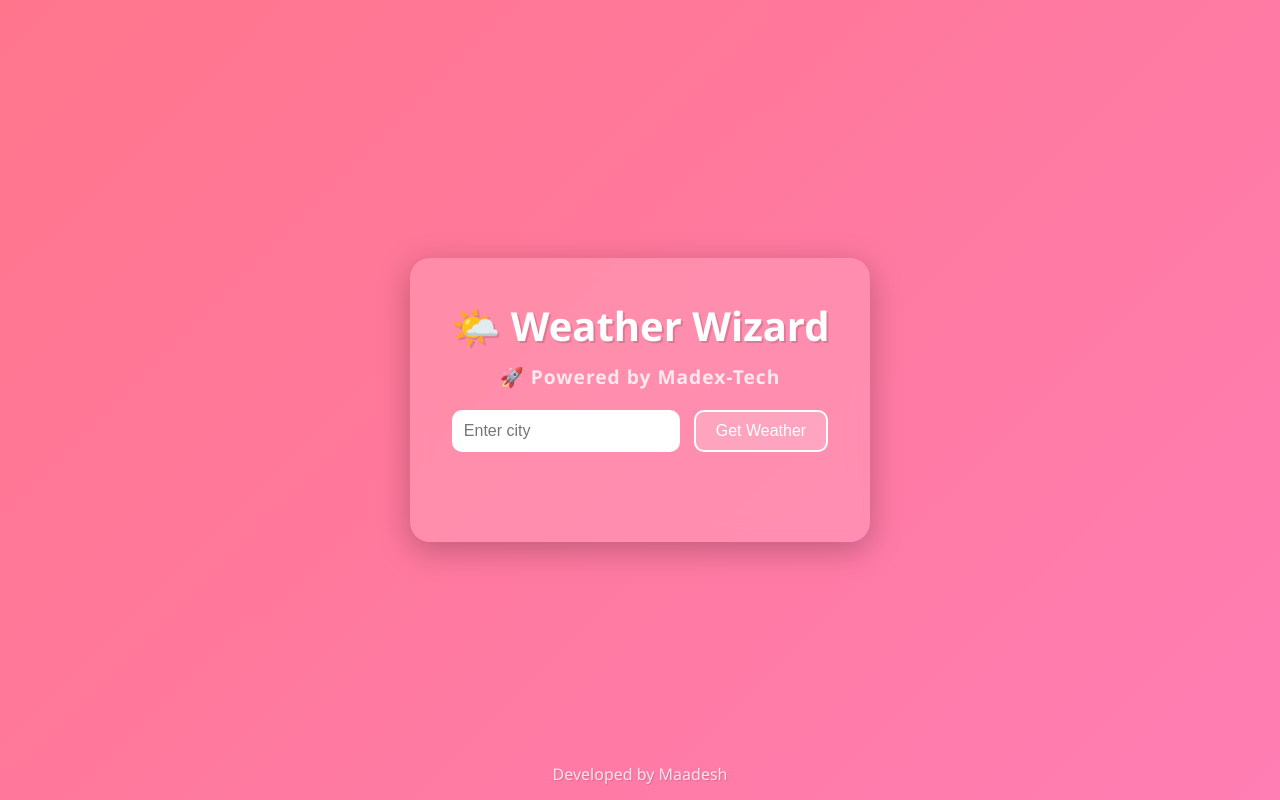
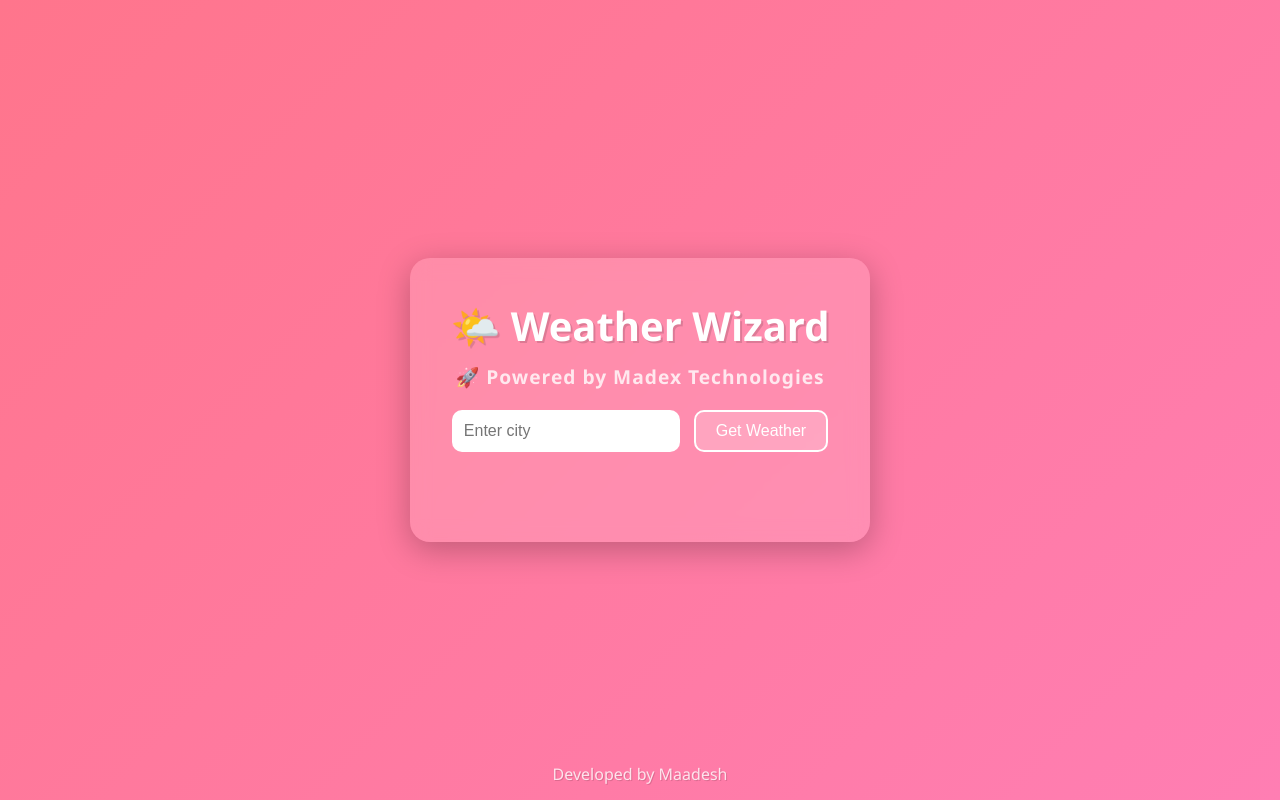
Before and after one commit to Madex-Tech/Weather-App, a plain HTML site: page index.html in a window 1280 px wide. Drawn offline with Linux system fonts and the light colour scheme.

Commit message:
Update index.html

```diff
--- a/index.html
+++ b/index.html
@@ -115,7 +115,7 @@
   <!-- Weather App Main UI -->
   <div class="container">
     <h1>🌤️ Weather Wizard</h1>
-    <div class="brand">🚀 Powered by Madex-Tech</div>
+    <div class="brand">🚀 Powered by Madex Technologies</div>
 
     <input type="text" id="city" placeholder="Enter city">
     <button onclick="getWeather()">Get Weather</button>
```
